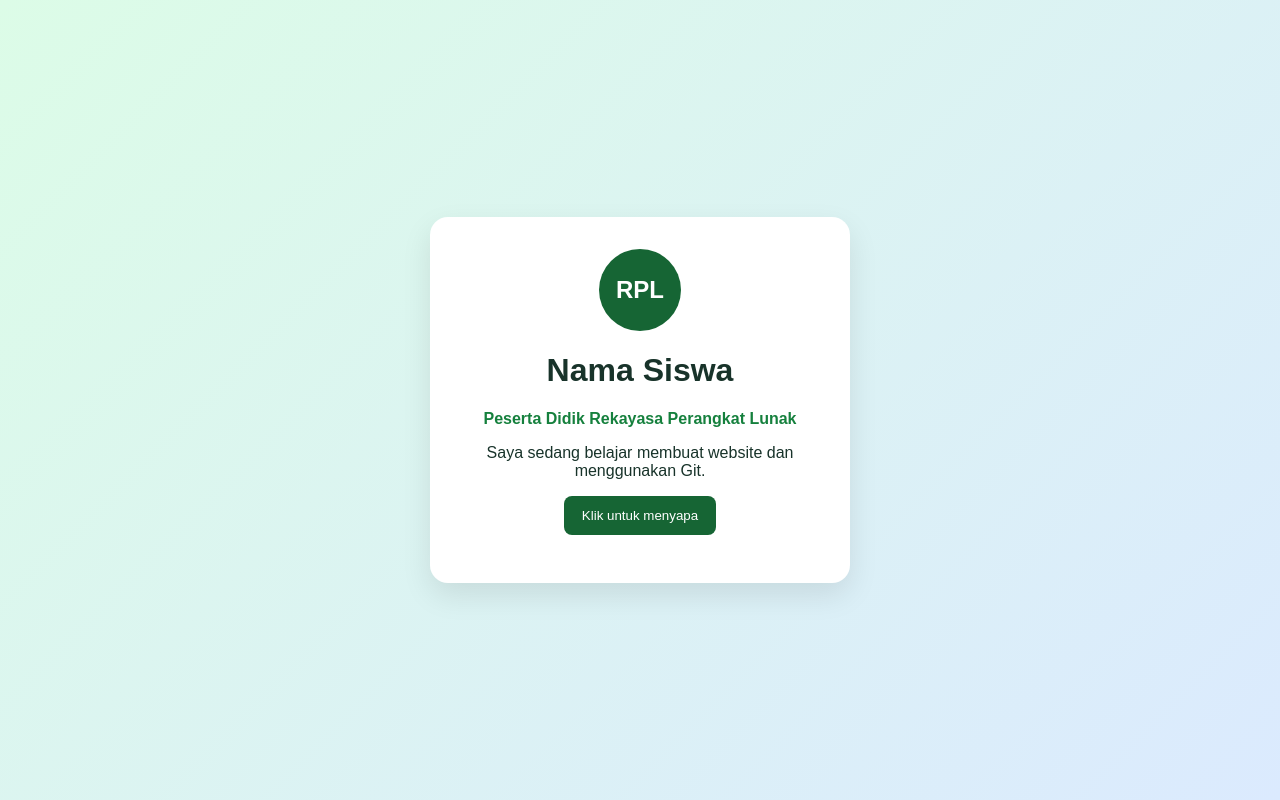
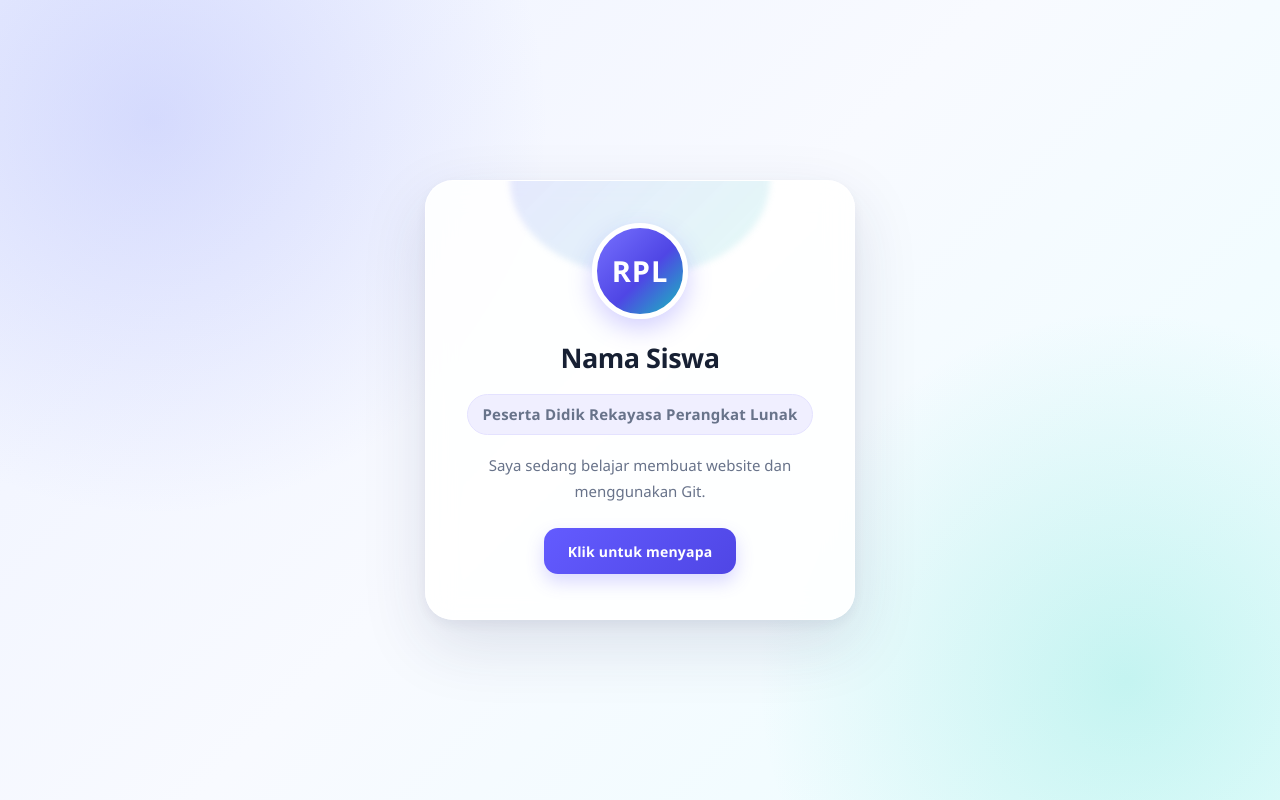
Before and after one commit to ivefaa/website-profil-git, a plain HTML site: page index.html in a window 1280 px wide. Drawn offline with Linux system fonts and the light colour scheme.

Commit message:
Memperbarui profil dan tampilan

```diff
--- a/style.css
+++ b/style.css
@@ -1,47 +1,177 @@
+/* ===== Tampilan kartu profil modern ===== */
 * {
   box-sizing: border-box;
 }
+
+:root {
+  --warna-utama: #635bff;
+  --warna-utama-gelap: #4f46e5;
+  --warna-teks: #172033;
+  --warna-redup: #68738a;
+}
+
 body {
   margin: 0;
   min-height: 100vh;
   display: grid;
   place-items: center;
-  font-family: Arial, sans-serif;
-  background: linear-gradient(135deg, #dcfce7, #dbeafe);
-  color: #18332a;
+  padding: 24px;
+  font-family: "Segoe UI", Arial, sans-serif;
+  color: var(--warna-teks);
+  background:
+    radial-gradient(circle at 12% 15%, rgba(129, 140, 248, 0.25), transparent 30%),
+    radial-gradient(circle at 88% 85%, rgba(45, 212, 191, 0.22), transparent 28%),
+    linear-gradient(135deg, #eef2ff 0%, #f8faff 48%, #ecfeff 100%);
 }
+
 .kartu {
-  width: min(90%, 420px);
-  padding: 32px;
+  position: relative;
+  isolation: isolate;
+  overflow: hidden;
+  width: min(100%, 430px);
+  padding: 42px 34px 36px;
   text-align: center;
-  background: white;
-  border-radius: 18px;
-  box-shadow: 0 12px 30px #00000018;
+  background: rgba(255, 255, 255, 0.88);
+  border: 1px solid rgba(255, 255, 255, 0.9);
+  border-radius: 28px;
+  box-shadow: 0 24px 65px rgba(35, 48, 89, 0.13),
+              0 5px 15px rgba(35, 48, 89, 0.06);
+  backdrop-filter: blur(14px);
+  -webkit-backdrop-filter: blur(14px);
+  transition: transform 250ms ease, box-shadow 250ms ease;
 }
+
+.kartu::before {
+  content: "";
+  position: absolute;
+  z-index: -1;
+  top: -95px;
+  left: 50%;
+  width: 260px;
+  height: 190px;
+  border-radius: 50%;
+  background: linear-gradient(135deg, rgba(99, 91, 255, 0.16), rgba(45, 212, 191, 0.13));
+  filter: blur(3px);
+  transform: translateX(-50%);
+}
+
+.kartu:hover {
+  transform: translateY(-5px);
+  box-shadow: 0 30px 75px rgba(35, 48, 89, 0.17),
+              0 8px 20px rgba(35, 48, 89, 0.07);
+}
+
 .avatar {
-  width: 82px;
-  height: 82px;
-  margin: auto;
+  width: 96px;
+  height: 96px;
+  margin: 0 auto 20px;
   display: grid;
   place-items: center;
+  border: 5px solid #fff;
   border-radius: 50%;
-  background: #166534;
-  color: white;
-  font-weight: bold;
-  font-size: 24px;
+  background: linear-gradient(135deg, #7771ff, #4f46e5 55%, #17bebb);
+  color: #fff;
+  font-size: 29px;
+  font-weight: 800;
+  letter-spacing: 1px;
+  box-shadow: 0 10px 24px rgba(99, 91, 255, 0.28);
 }
+
+.kartu h1,
+.kartu h2,
+.kartu h3 {
+  margin: 0 0 9px;
+  color: var(--warna-teks);
+  font-weight: 750;
+  letter-spacing: -0.5px;
+}
+
+.kartu h1 { font-size: clamp(22px, 5vw, 27px); }
+.kartu h2 { font-size: 23px; }
+.kartu h3 { font-size: 20px; }
+
+.kartu p {
+  margin: 9px 0;
+  color: var(--warna-redup);
+  font-size: 15px;
+  line-height: 1.7;
+}
+
 .peran {
-  color: #15803d;
-  font-weight: bold;
+  display: inline-block;
+  margin: 3px 0 18px;
+  padding: 7px 14px;
+  border: 1px solid #e4e2ff;
+  border-radius: 999px;
+  background: #f0efff;
+  color: var(--warna-utama-gelap);
+  font-size: 13px;
+  font-weight: 700;
+  letter-spacing: 0.2px;
 }
+
 button {
-  padding: 12px 18px;
+  display: inline-flex;
+  align-items: center;
+  justify-content: center;
+  min-height: 46px;
+  margin-top: 15px;
+  padding: 12px 24px;
   border: 0;
-  border-radius: 8px;
-  background: #166534;
-  color: white;
+  border-radius: 14px;
+  background: linear-gradient(135deg, var(--warna-utama), #4f46e5);
+  color: #fff;
+  font: inherit;
+  font-size: 14px;
+  font-weight: 700;
+  letter-spacing: 0.2px;
   cursor: pointer;
+  box-shadow: 0 8px 18px rgba(99, 91, 255, 0.24);
+  transition: transform 180ms ease, box-shadow 180ms ease, filter 180ms ease;
 }
+
 button:hover {
-  background: #14532d;
+  transform: translateY(-2px);
+  filter: brightness(1.06);
+  box-shadow: 0 12px 24px rgba(99, 91, 255, 0.3);
 }
+
+button:active {
+  transform: translateY(0);
+  box-shadow: 0 5px 12px rgba(99, 91, 255, 0.2);
+}
+
+button:focus-visible {
+  outline: 3px solid rgba(99, 91, 255, 0.35);
+  outline-offset: 4px;
+}
+
+@media (max-width: 480px) {
+  body { padding: 18px; }
+
+  .kartu {
+    padding: 34px 22px 30px;
+    border-radius: 23px;
+  }
+
+  .avatar {
+    width: 86px;
+    height: 86px;
+    font-size: 26px;
+  }
+
+  button {
+    width: 100%;
+  }
+}
+
+@media (prefers-reduced-motion: reduce) {
+  *,
+  *::before,
+  *::after {
+    scroll-behavior: auto !important;
+    transition-duration: 0.01ms !important;
+    animation-duration: 0.01ms !important;
+    animation-iteration-count: 1 !important;
+  }
+}
```
